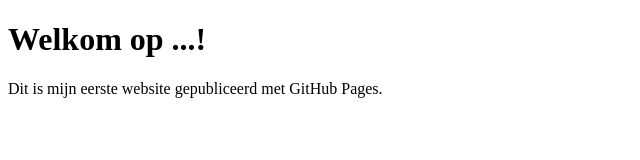
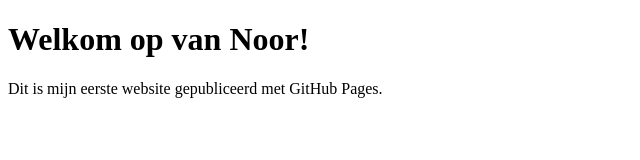
Before and after one commit to noordejaeger/html-site, a plain HTML site: page index.html in a window 1280 px wide. Shown: the whole page, without its empty margins (0-640 px from the left). Drawn offline with Linux system fonts and the light colour scheme.

Commit message:
.changestitle

```diff
--- a/index.html
+++ b/index.html
@@ -7,7 +7,7 @@ initial-scale=1.0">
 <title>Mijn Eerste Website</title>
 </head>
 <body>
-<h1>Welkom op ...!</h1>
+<h1>Welkom op van Noor!</h1>
 <p>Dit is mijn eerste website gepubliceerd met GitHub Pages.</p>
 </body>
 </html>
```
Also changed, not shown: 1 other file.
